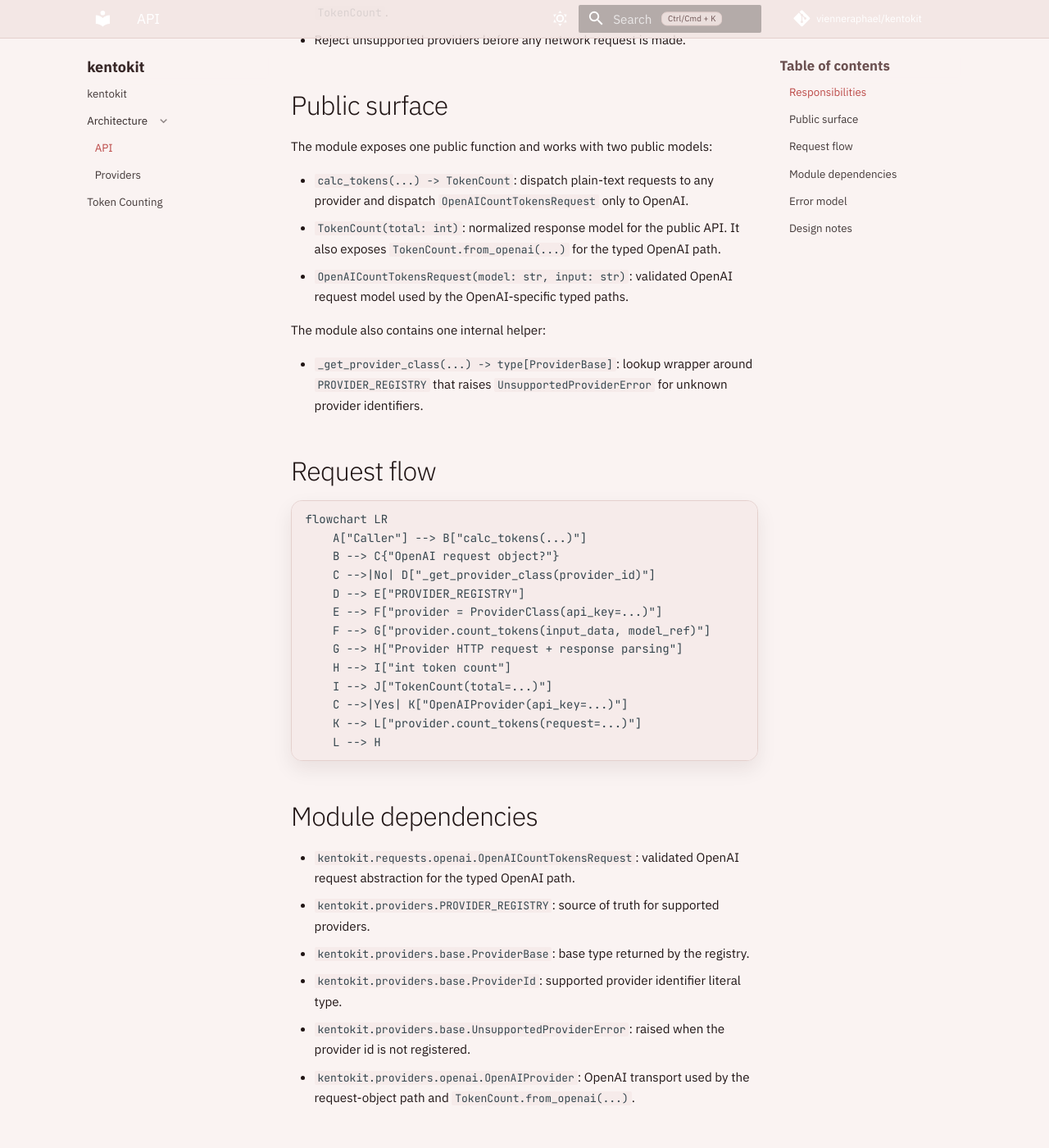
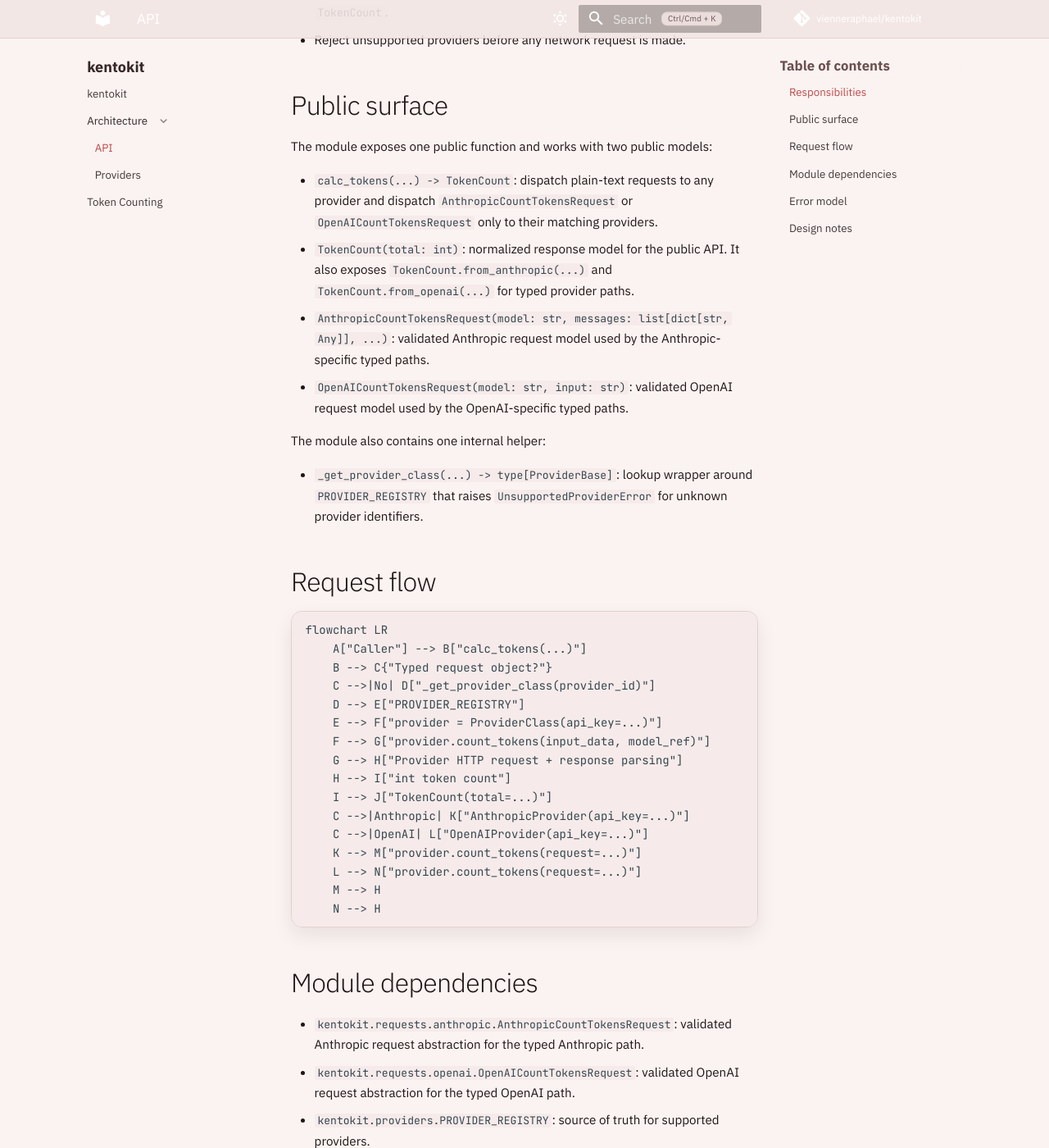
Before and after one commit to vienneraphael/kentokit, an MkDocs documentation site: the page built from docs/architecture/api.md, in a window 1280 px wide and 1400 px high, scrolled down 544 px. Shown: the whole window at 82% size. Built offline with MkDocs 1.6.1 and Material for MkDocs 9.7.7, drawn with Linux system fonts in a browser that asks for light colours; comment, search, counter and statistics services are not loaded; some of the changed text lies outside the part shown.

Commit message:
docs: document anthropic typed requests

````diff
--- a/docs/architecture/api.md
+++ b/docs/architecture/api.md
@@ -4,7 +4,7 @@
 
 ## Responsibilities
 
-- Accept the public inputs required to count tokens: plain-text `input_data` plus `model_ref`, or an `OpenAICountTokensRequest` when `provider_id="openai"`, together with `provider_id` and `api_key`.
+- Accept the public inputs required to count tokens: plain-text `input_data` plus `model_ref`, or a provider-native typed request object for Anthropic or OpenAI when `provider_id` matches, together with `provider_id` and `api_key`.
 - Resolve the provider implementation from the registry in `kentokit.providers`.
 - Instantiate the provider, collect the integer token count, and return a `TokenCount`.
 - Reject unsupported providers before any network request is made.
@@ -13,8 +13,9 @@
 
 The module exposes one public function and works with two public models:
 
-- `calc_tokens(...) -> TokenCount`: dispatch plain-text requests to any provider and dispatch `OpenAICountTokensRequest` only to OpenAI.
-- `TokenCount(total: int)`: normalized response model for the public API. It also exposes `TokenCount.from_openai(...)` for the typed OpenAI path.
+- `calc_tokens(...) -> TokenCount`: dispatch plain-text requests to any provider and dispatch `AnthropicCountTokensRequest` or `OpenAICountTokensRequest` only to their matching providers.
+- `TokenCount(total: int)`: normalized response model for the public API. It also exposes `TokenCount.from_anthropic(...)` and `TokenCount.from_openai(...)` for typed provider paths.
+- `AnthropicCountTokensRequest(model: str, messages: list[dict[str, Any]], ...)`: validated Anthropic request model used by the Anthropic-specific typed paths.
 - `OpenAICountTokensRequest(model: str, input: str)`: validated OpenAI request model used by the OpenAI-specific typed paths.
 
 The module also contains one internal helper:
@@ -26,7 +27,7 @@ The module also contains one internal helper:
 ```mermaid
 flowchart LR
     A["Caller"] --> B["calc_tokens(...)"]
-    B --> C{"OpenAI request object?"}
+    B --> C{"Typed request object?"}
     C -->|No| D["_get_provider_class(provider_id)"]
     D --> E["PROVIDER_REGISTRY"]
     E --> F["provider = ProviderClass(api_key=...)"]
@@ -34,18 +35,23 @@ flowchart LR
     G --> H["Provider HTTP request + response parsing"]
     H --> I["int token count"]
     I --> J["TokenCount(total=...)"]
-    C -->|Yes| K["OpenAIProvider(api_key=...)"]
-    K --> L["provider.count_tokens(request=...)"]
-    L --> H
+    C -->|Anthropic| K["AnthropicProvider(api_key=...)"]
+    C -->|OpenAI| L["OpenAIProvider(api_key=...)"]
+    K --> M["provider.count_tokens(request=...)"]
+    L --> N["provider.count_tokens(request=...)"]
+    M --> H
+    N --> H
 ```
 
 ## Module dependencies
 
+- `kentokit.requests.anthropic.AnthropicCountTokensRequest`: validated Anthropic request abstraction for the typed Anthropic path.
 - `kentokit.requests.openai.OpenAICountTokensRequest`: validated OpenAI request abstraction for the typed OpenAI path.
 - `kentokit.providers.PROVIDER_REGISTRY`: source of truth for supported providers.
 - `kentokit.providers.base.ProviderBase`: base type returned by the registry.
 - `kentokit.providers.base.ProviderId`: supported provider identifier literal type.
 - `kentokit.providers.base.UnsupportedProviderError`: raised when the provider id is not registered.
+- `kentokit.providers.anthropic.AnthropicProvider`: Anthropic transport used by the request-object path and `TokenCount.from_anthropic(...)`.
 - `kentokit.providers.openai.OpenAIProvider`: OpenAI transport used by the request-object path and `TokenCount.from_openai(...)`.
 
 ## Error model
@@ -54,7 +60,7 @@ flowchart LR
 
 - `UnsupportedProviderError`: the caller passed a provider id that is not registered.
 - `TokenCountError`: the resolved provider failed to make the request, decode the response, or extract the expected token count.
-- `TypeError`: the caller passed an `OpenAICountTokensRequest` with a non-OpenAI provider id, or mixed a request object with `model_ref`.
+- `TypeError`: the caller passed an `AnthropicCountTokensRequest` or `OpenAICountTokensRequest` with a mismatched provider id, or mixed a request object with `model_ref`.
 
 The API module does not catch and translate provider failures. It lets provider-layer errors propagate so callers can inspect the provider id, HTTP status code, and response text carried by `TokenCountError`.
 
@@ -62,5 +68,5 @@ The API module does not catch and translate provider failures. It lets provider-
 
 - The API layer does not know provider-specific URLs, headers, or payload shapes.
 - Provider instances are created per call with only the API key as constructor state.
-- `calc_tokens` remains provider-agnostic for plain-text requests, with one narrow overload for the OpenAI request model.
+- `calc_tokens` remains provider-agnostic for plain-text requests, with narrow overloads for typed request models where needed.
 - Adding a new provider should not require changing `calc_tokens`; only the registry and provider implementation need to change, unless a future provider also gets a typed request model.
````
Also changed, not shown: docs/architecture/providers.md (+6 -5 lines), docs/token-counting.md (+36 -0 lines), 1 other file.
